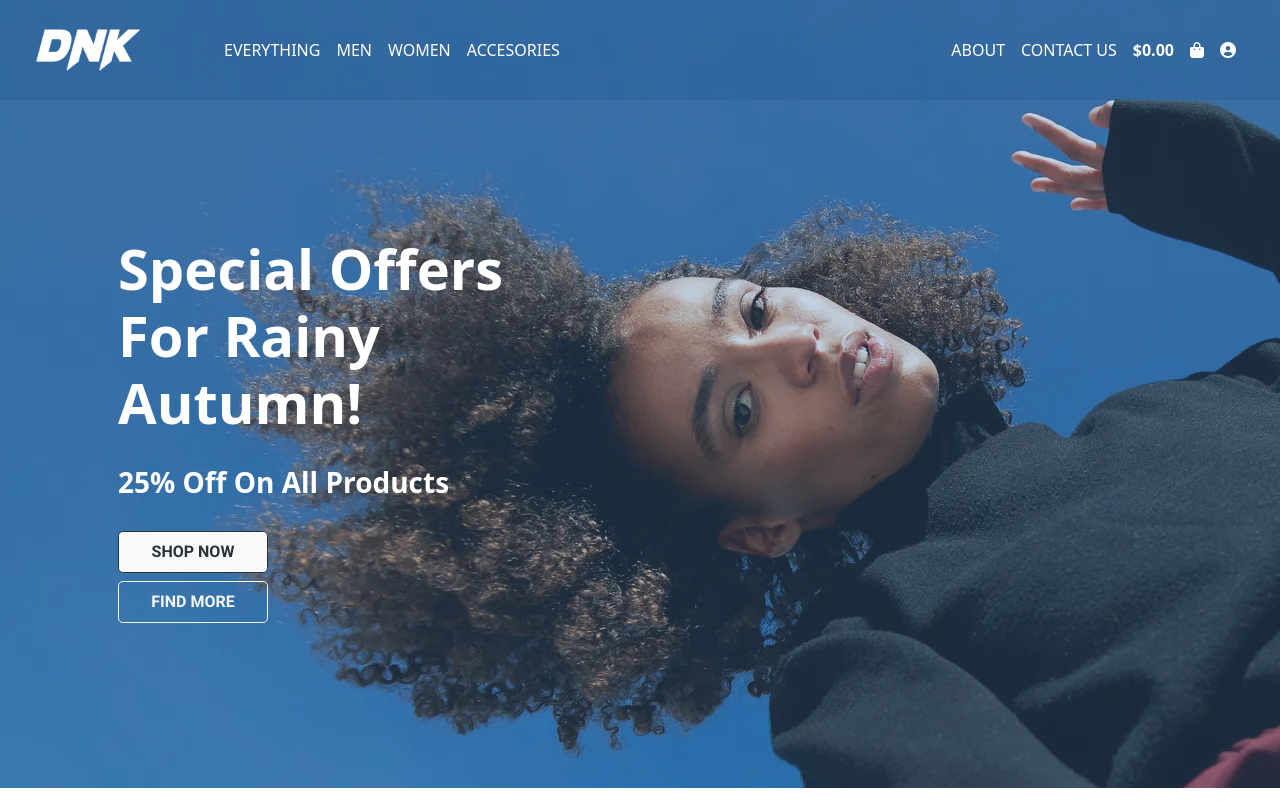
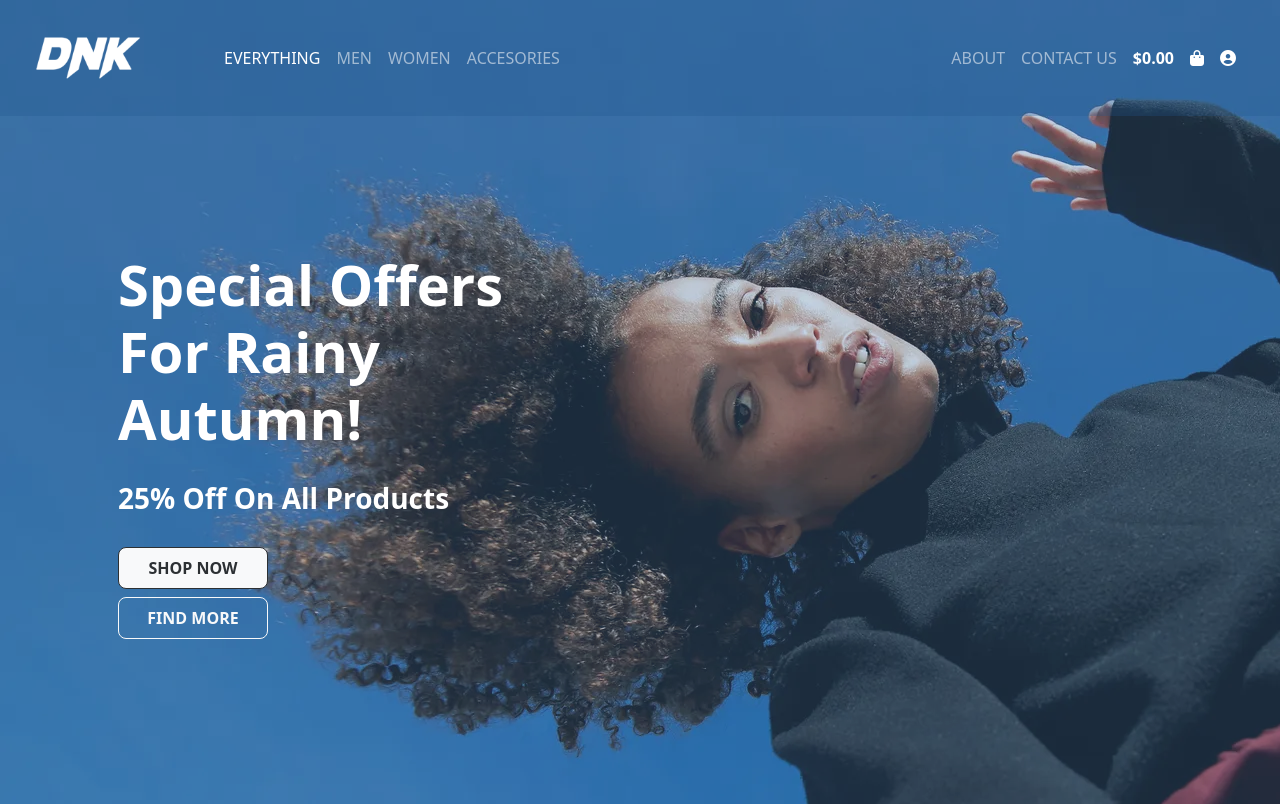
Before and after one commit to raxaris/Assignment-1-FrontEnd, a plain HTML site: page index.html in a window 1280 px wide. Shown: the top 806 px of the page. Drawn offline with nearby package versions, Linux system fonts and the light colour scheme.

Commit message:
fixed navbar

```diff
--- a/index.html
+++ b/index.html
@@ -12,41 +12,41 @@
     <link href="https://fonts.googleapis.com/css2?family=Montserrat:wght@100;200;300;400;500;600;700;800;900&family=Roboto:wght@100;300;400;500;700&display=swap" rel="stylesheet">
 
     <link rel="stylesheet" href="https://cdnjs.cloudflare.com/ajax/libs/font-awesome/6.4.2/css/all.css" integrity="sha512-KOWhIs2d8WrPgR4lTaFgxI35LLOp5PRki/DxQvb7mlP29YZ5iJ5v8tiLWF7JLk5nDBlgPP1gHzw96cZ77oD7zQ==" crossorigin="anonymous" referrerpolicy="no-referrer" />
-
-
-    <link href="https://cdn.jsdelivr.net/npm/bootstrap@5.0.2/dist/css/bootstrap.min.css" rel="stylesheet" integrity="sha384-EVSTQN3/azprG1Anm3QDgpJLIm9Nao0Yz1ztcQTwFspd3yD65VohhpuuCOmLASjC" crossorigin="anonymous">
-    <script src="https://cdn.jsdelivr.net/npm/bootstrap@5.0.2/dist/js/bootstrap.bundle.min.js" integrity="sha384-MrcW6ZMFYlzcLA8Nl+NtUVF0sA7MsXsP1UyJoMp4YLEuNSfAP+JcXn/tWtIaxVXM" crossorigin="anonymous"></script>
+    <link href="https://cdn.jsdelivr.net/npm/bootstrap@5.3.2/dist/css/bootstrap.min.css" rel="stylesheet" integrity="sha384-T3c6CoIi6uLrA9TneNEoa7RxnatzjcDSCmG1MXxSR1GAsXEV/Dwwykc2MPK8M2HN" crossorigin="anonymous">
     <title>DNK</title>
 </head>
 <body>
     <div class="header container-fluid p-0">
         <nav class="navbar navbar-expand-lg navbar-dark px-4 py-4" style="background-color: rgba(33, 89, 148, 0.5);">
             <div class="container-fluid">
-              <a class="navbar-brand" href="#" style="margin: 0;"><img class="logo" src="img/logo.png" width="70%"></a>
+                <nav class="navbar">
+                    <a class="navbar-brand" href="#" style="margin: 0;"><img class="logo" src="img/logo.png" width="70%"></a>
+                </nav>
               <button class="navbar-toggler" type="button" data-bs-toggle="collapse" data-bs-target="#navbarSupportedContent" aria-controls="navbarSupportedContent" aria-expanded="false" aria-label="Toggle navigation">
                 <span class="navbar-toggler-icon"></span>
               </button>
-              <div class="navbar-container collapse navbar-collapse" id="navbarSupportedContent">
+              <div class="collapse navbar-collapse" id="navbarSupportedContent">
                 <ul class="navbar-nav me-auto mb-2 mb-lg-0">
                   <li class="nav-item">
                     <a class="nav-link active " aria-current="page" href="#">EVERYTHING</a>
                   </li>
                   <li class="nav-item">
-                    <a class="nav-link active" aria-current="page" href="#">MEN</a>
+                    <a class="nav-link " href="men.html">MEN</a>
                   </li>
                   <li class="nav-item">
-                    <a class="nav-link active" aria-current="page" href="#">WOMEN</a>
+                    <a class="nav-link " href="women.html">WOMEN</a>
                   </li>
                   <li class="nav-item">
-                    <a class="nav-link active" aria-current="page" href="#">ACCESORIES</a>
+                    <a class="nav-link " href="#">ACCESORIES</a>
                   </li>
                 </ul>
+                <div>
                 <ul class="menu navbar-nav ms-auto mb-2 mb-lg-0 fw-light">
                     <li class="nav-item">
-                      <a class="nav-link active" aria-current="page" href="#">ABOUT</a>
+                      <a class="nav-link " aria-current="page" href="#">ABOUT</a>
                     </li>
                     <li class="nav-item">
-                      <a class="nav-link active" aria-current="page" href="#">CONTACT US</a>
+                      <a class="nav-link " aria-current="page" href="#">CONTACT US</a>
                     </li>
                     <li class="nav-item">
                       <a class="price nav-link active fw-bold" aria-current="page" href="#">$0.00</a>
@@ -58,6 +58,7 @@
                         <a class="nav-link active" aria-current="page" href="#"><i class="fa-solid fa-circle-user"></i></a>
                       </li>
                   </ul>
+                </div>
               </div>
             </div>
           </nav>
@@ -478,6 +479,6 @@
             </div>
         </div>
     </main>
-    <script src="https://cdn.jsdelivr.net/npm/bootstrap@5.0.2/dist/js/bootstrap.bundle.min.js" integrity="sha384-MrcW6ZMFYlzcLA8Nl+NtUVF0sA7MsXsP1UyJoMp4YLEuNSfAP+JcXn/tWtIaxVXM" crossorigin="anonymous"></script>
+    <script src="https://cdn.jsdelivr.net/npm/bootstrap@5.3.2/dist/js/bootstrap.bundle.min.js" integrity="sha384-C6RzsynM9kWDrMNeT87bh95OGNyZPhcTNXj1NW7RuBCsyN/o0jlpcV8Qyq46cDfL" crossorigin="anonymous"></script>
 </body>
 </html>
```
Also changed, not shown: men.html (+5 -8 lines), women.html (+3 -6 lines).
